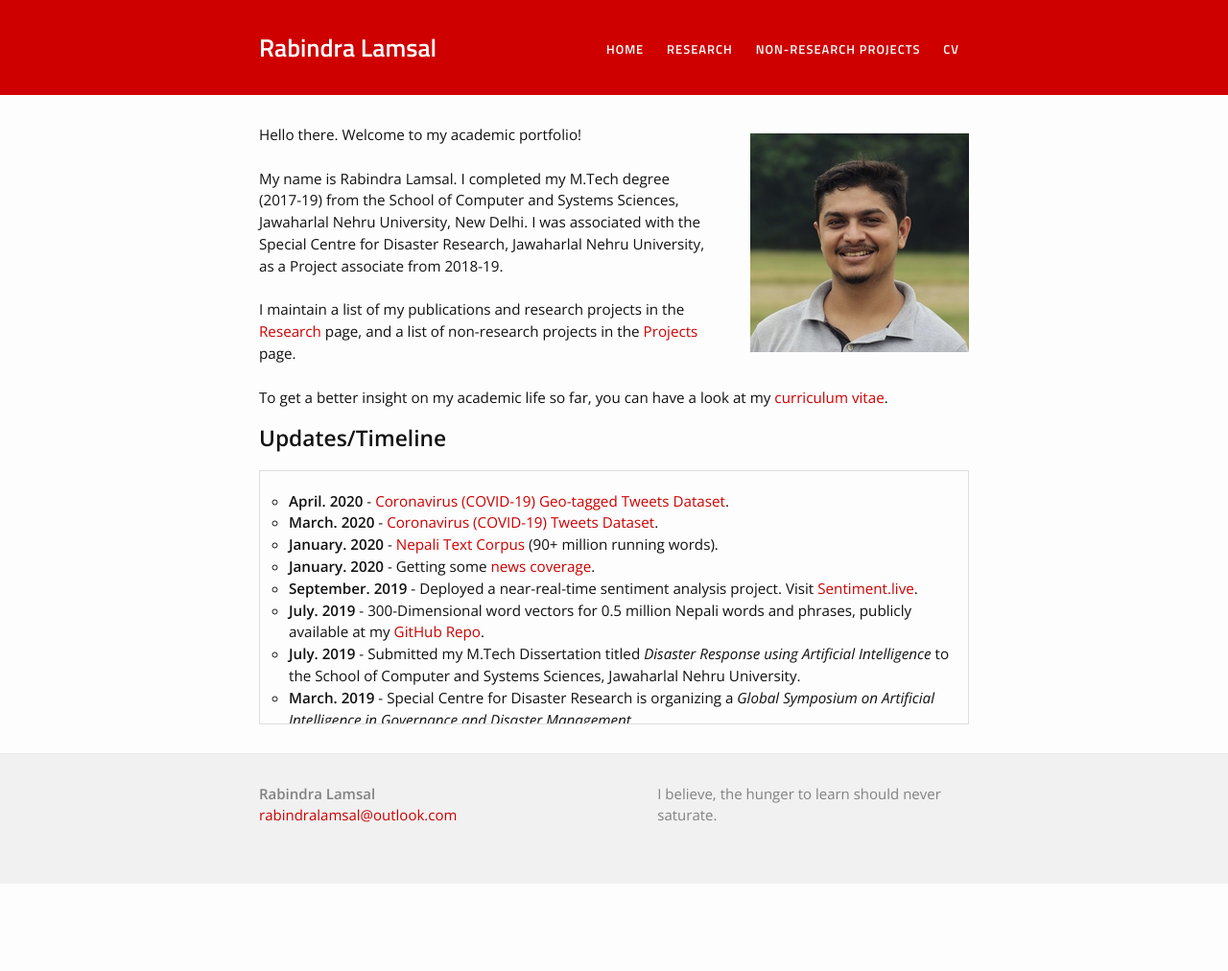
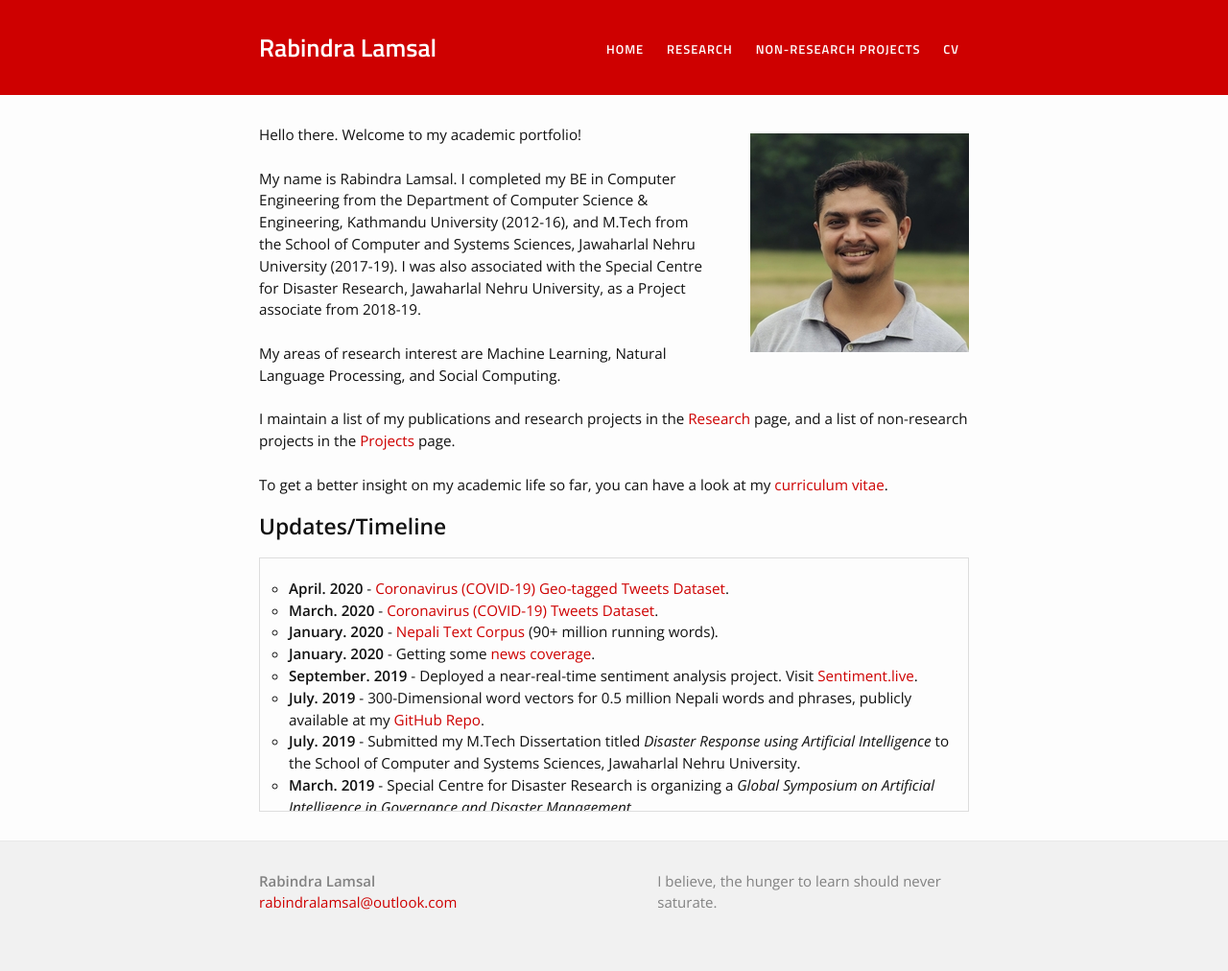
Before and after one commit to rabindralamsal/personal-site, a Jekyll site: the page built from index.html, in a window 1280 px wide. Shown: the whole page at 96% size. Built offline with Jekyll 4.4.1, drawn with Linux system fonts in a browser that asks for light colours; before the commit the page ends 921 px from its top, so only the background shows below that.

Commit message:
Update index.html

```diff
--- a/index.html
+++ b/index.html
@@ -4,7 +4,9 @@ layout: default
 
 <div class="home">
 <img src="/rabindra_lamsal_photo.jpg" style="float: right;margin-left: 40px;margin-top: 10px;">
-<p>Hello there. Welcome to my academic portfolio!<br><br>My name is Rabindra Lamsal. I completed my M.Tech degree (2017-19) from the School of Computer and Systems Sciences, Jawaharlal Nehru University, New Delhi. I was associated with the Special Centre for Disaster Research, Jawaharlal Nehru University, as a Project associate from 2018-19.<br><br>
+<p>Hello there. Welcome to my academic portfolio!<br><br>My name is Rabindra Lamsal. I completed my BE in Computer Engineering from the Department of Computer Science & Engineering, Kathmandu University (2012-16), and M.Tech from the School of Computer and Systems Sciences, Jawaharlal Nehru University (2017-19). I was also associated with the Special Centre for Disaster Research, Jawaharlal Nehru University, as a Project associate from 2018-19.<br><br>
+
+ My areas of research interest are Machine Learning, Natural Language Processing, and Social Computing.<br><br>
 
 I maintain a list of my publications and research projects in the <a href="/research/">Research</a> page, and a list of non-research projects in the <a href="/projects">Projects</a> page.<br><br>
 
```
